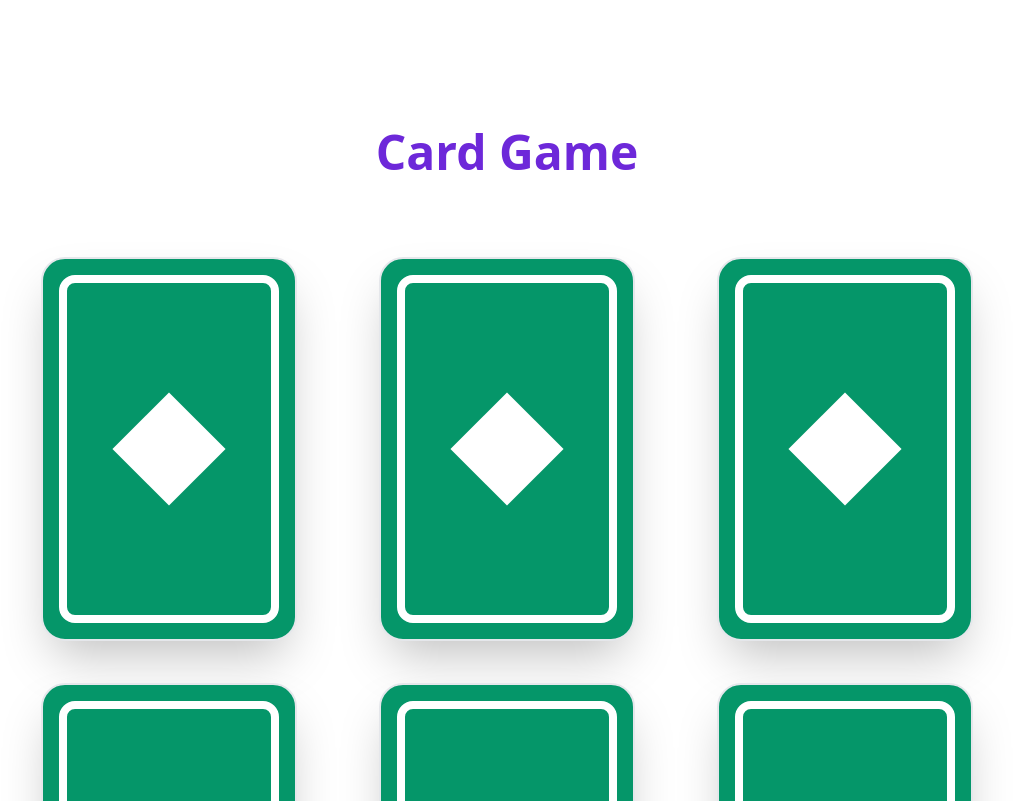
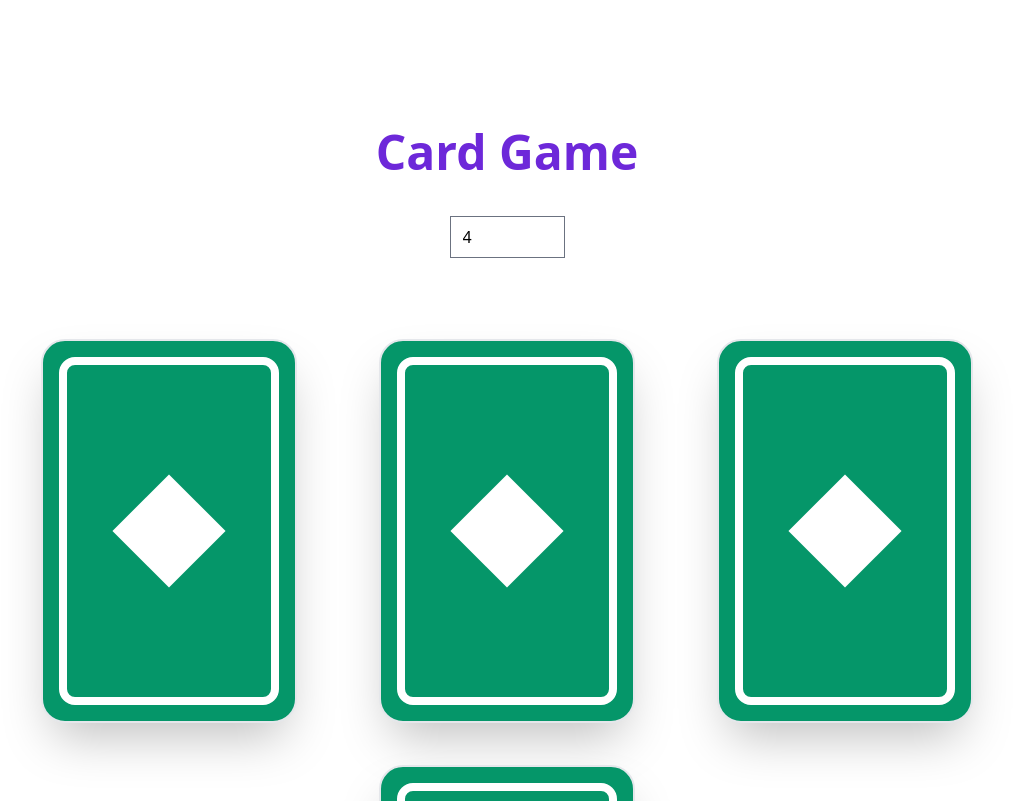
Before and after one commit to storiu/card-game, an Angular app: page / in a window 1280 px wide. Shown: the top 801 px of the page, without its empty margins (133-1146 px from the left). Built offline with nearby package versions, Linux system fonts and the light colour scheme.

Commit message:
feat: ability to manage number of cards on ui

```diff
--- a/package.json
+++ b/package.json
@@ -29,6 +29,7 @@
     "@angular-devkit/build-angular": "~12.1.1",
     "@angular/cli": "~12.1.1",
     "@angular/compiler-cli": "~12.1.1",
+    "@tailwindcss/forms": "^0.3.3",
     "@types/jasmine": "~3.6.0",
     "@types/node": "^12.11.1",
     "jasmine-core": "~3.7.0",
--- a/src/app/app.component.html
+++ b/src/app/app.component.html
@@ -1,4 +1,7 @@
 <section class="container mx-auto pt-32">
-  <h1 class="text-5xl text-purple-700 font-bold text-center mb-20">Card Game</h1>
-  <app-cards [count]="20"></app-cards>
+  <h1 class="text-5xl text-purple-700 font-bold text-center mb-10">Card Game</h1>
+  <form [formGroup]="form" class="text-center mb-20">
+    <input type="number" class="form-input" placeholder="Number of cards" formControlName="count" min="1" max="100">
+  </form>
+  <app-cards [count]="count"></app-cards>
 </section>
--- a/src/app/app.component.ts
+++ b/src/app/app.component.ts
@@ -1,9 +1,33 @@
-import { Component } from '@angular/core';
+import { Component, OnInit, ViewChild } from '@angular/core';
+import { FormBuilder, FormGroup, Validators } from '@angular/forms';
+import { CardsComponent } from './cards/cards.component';
 
 @Component({
   selector: 'app-root',
   templateUrl: './app.component.html',
   styleUrls: ['./app.component.scss']
 })
-export class AppComponent {
+export class AppComponent implements OnInit {
+
+  @ViewChild(CardsComponent) cards?: CardsComponent;
+
+  count = 4;
+
+  form: FormGroup = this.fb.group({
+    count: [this.count, [Validators.required, Validators.min(1), Validators.max(100)]]
+  });
+
+  constructor(
+    private fb: FormBuilder
+  ) {
+  }
+
+  ngOnInit(): void {
+    this.form.get('count')?.valueChanges.subscribe(count => {
+      if (this.cards) {
+        this.count = count;
+        this.cards.render(this.count);
+      }
+    });
+  }
 }
--- a/src/app/app.module.ts
+++ b/src/app/app.module.ts
@@ -1,5 +1,6 @@
 import { NgModule } from '@angular/core';
 import { BrowserModule } from '@angular/platform-browser';
+import { FormsModule, ReactiveFormsModule } from '@angular/forms';
 
 import { CardsModule } from './cards/cards.module';
 
@@ -12,6 +13,8 @@ import { AppComponent } from './app.component';
   ],
   imports: [
     BrowserModule,
+    FormsModule,
+    ReactiveFormsModule,
     AppRoutingModule,
     CardsModule
   ],
--- a/src/app/cards/cards.component.html
+++ b/src/app/cards/cards.component.html
@@ -1,4 +1,4 @@
-<table>
+<table class="w-full">
   <tbody>
   <tr class="flex justify-center flex-wrap">
     <td *ngFor="let card of cards; let i = index" (click)="flipCard(i)">
--- a/src/app/cards/cards.component.ts
+++ b/src/app/cards/cards.component.ts
@@ -17,9 +17,7 @@ export class CardsComponent implements OnInit {
   constructor() { }
 
   ngOnInit(): void {
-    this.cards = Array.apply(null, Array(this.count)).map(() => ({
-      status: CardStatus.Down
-    }));
+    this.render();
   }
 
   flipCard(index: number): void {
@@ -27,4 +25,10 @@ export class CardsComponent implements OnInit {
     this.cards[index].status = CardStatus.Up;
   }
 
+  render(count?: number): void {
+    this.cards = Array.apply(null, Array(count || this.count)).map(() => ({
+      status: CardStatus.Down
+    }));
+  }
+
 }
--- a/tailwind.config.js
+++ b/tailwind.config.js
@@ -18,5 +18,7 @@ module.exports = {
   variants: {
     extend: {},
   },
-  plugins: [],
+  plugins: [
+    require('@tailwindcss/forms'),
+  ],
 }
```
Also changed, not shown: 1 other file (tests, documents, lock files or other folders).
